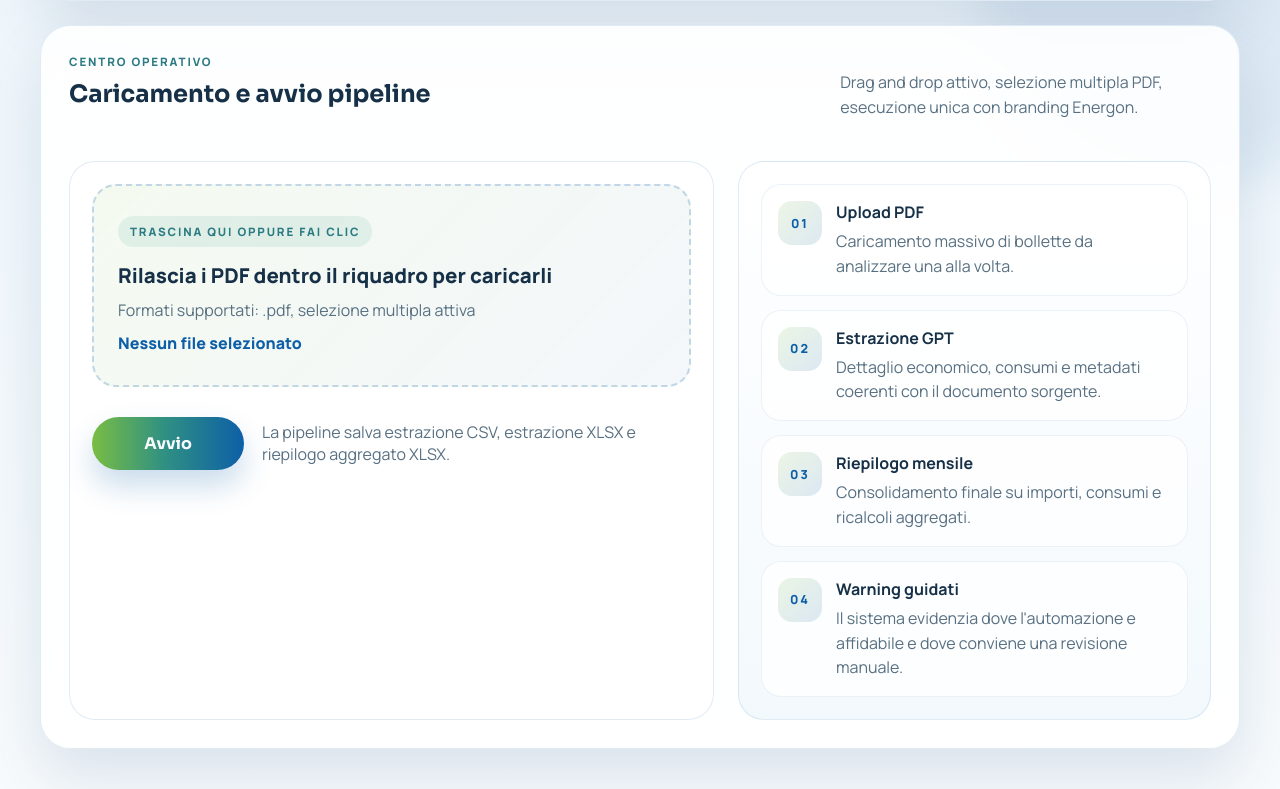
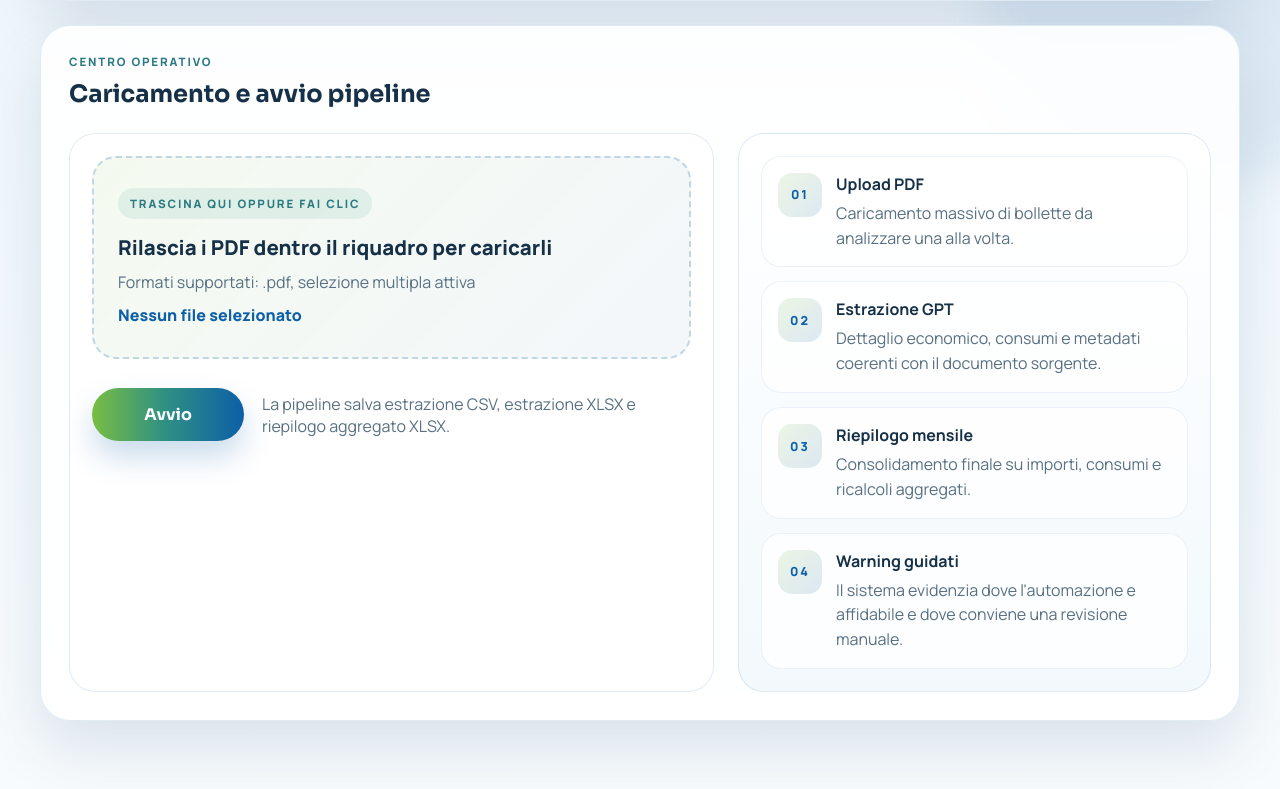
Before and after one commit to StefanoDGM/Lettura_Bollette, a Flask app: page /Lettura_Bollette_Energon in a window 1280 px wide. Shown: the part 732-1521 px from the top of the page. Run offline with Flask 3, Linux system fonts and the light colour scheme.

Commit message:
Remove upload caption from web UI and update deployment docs

```diff
--- a/src/web/templates/index.html
+++ b/src/web/templates/index.html
@@ -85,7 +85,6 @@
           <p class="eyebrow">Centro operativo</p>
           <h2>Caricamento e avvio pipeline</h2>
         </div>
-        <p class="command-caption">Drag and drop attivo, selezione multipla PDF, esecuzione unica con branding Energon.</p>
       </div>
 
       <div class="command-grid">
```
Also changed, not shown: README.md.
